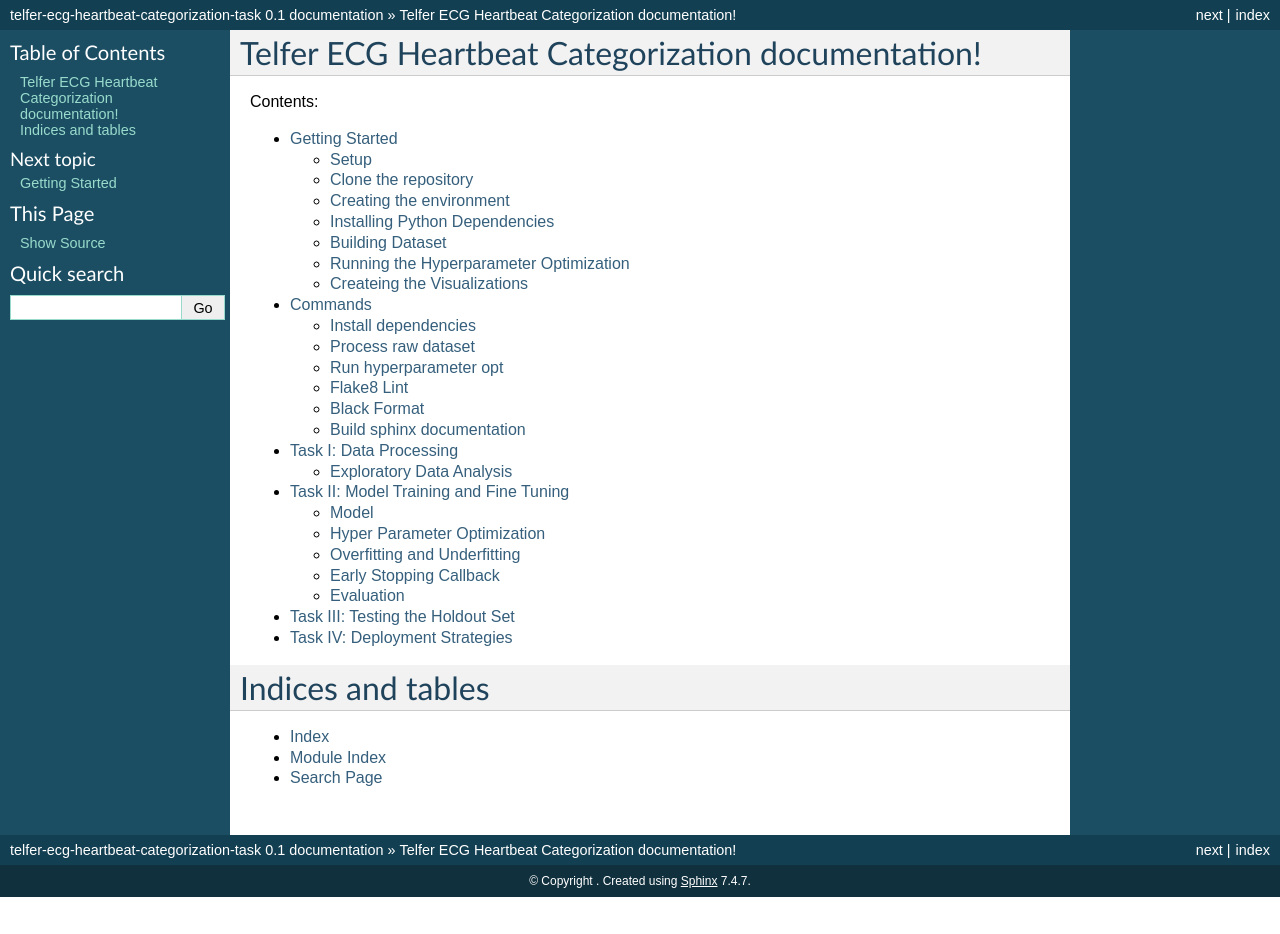
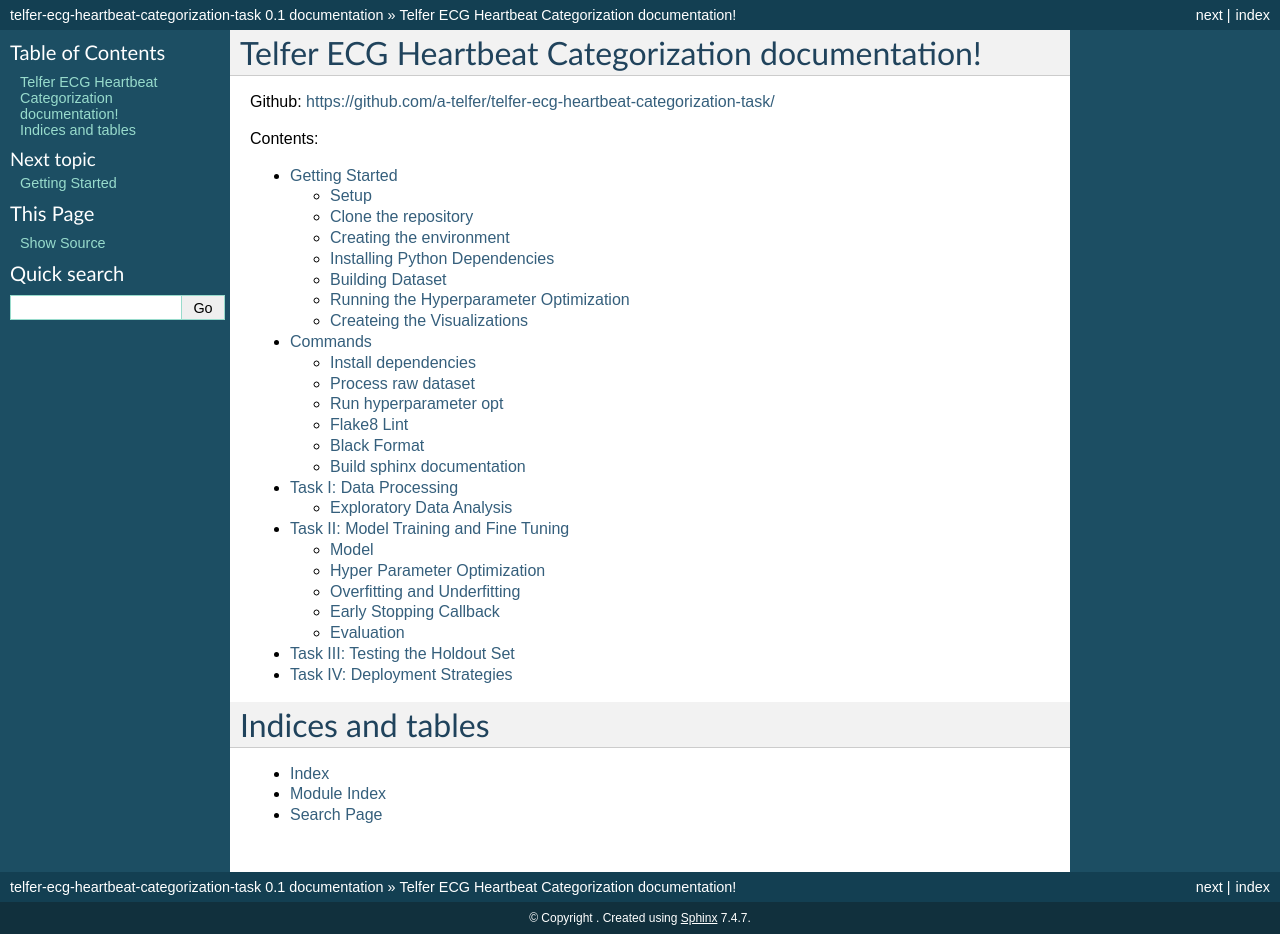
Before and after one commit to A-Telfer/telfer-ecg-heartbeat-categorization-task, a Sphinx documentation site: the page built from docs/index.rst, in a window 1280 px wide. Built offline with Sphinx 7.4.7, drawn with Linux system fonts in a browser that asks for light colours; before the commit the page ends 900 px from its top, so only the background shows below that; some of the changed lines change nothing that is shown.

Commit message:
Updated docs

```diff
--- a/docs/index.rst
+++ b/docs/index.rst
@@ -1,5 +1,7 @@
 Telfer ECG Heartbeat Categorization documentation!
 ==================================================
+
+Github: https://github.com/a-telfer/telfer-ecg-heartbeat-categorization-task/
 
 Contents:
 
```
Also changed, not shown: 5 other files.
